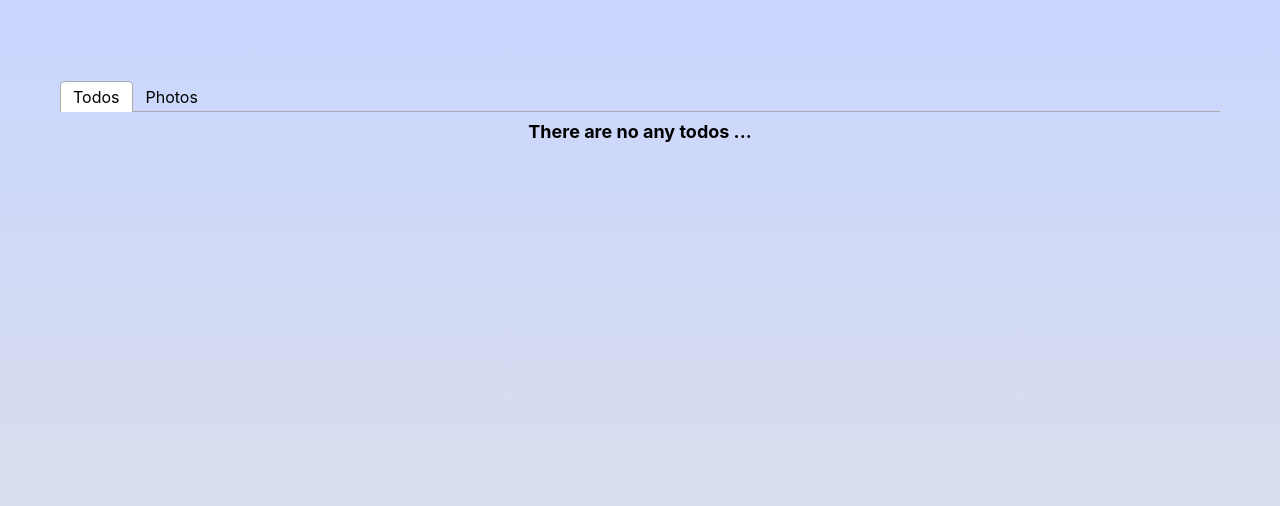
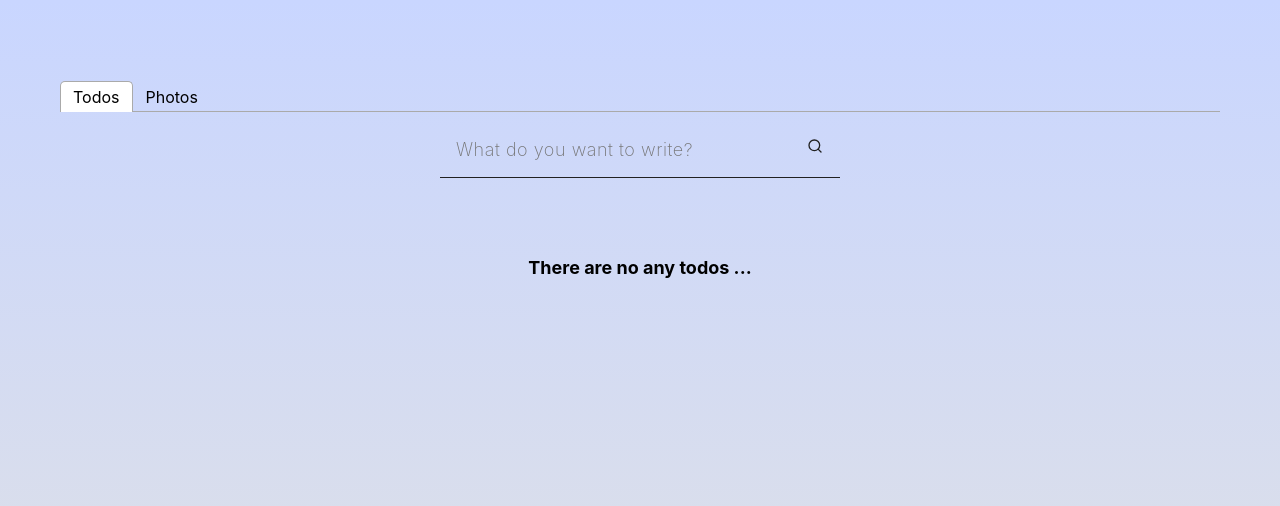
Before and after one commit to dykyys/start-files-blended-vite-2, a React (Vite) app: page / in a window 1280 px wide. Shown: the top 506 px of the page. Built offline with nearby package versions, Linux system fonts and the light colour scheme.

Commit message:
first comit

```diff
--- a/src/components/Form/Form.jsx
+++ b/src/components/Form/Form.jsx
@@ -1,5 +1,32 @@
-// import { FiSearch } from 'react-icons/fi';
+import { FiSearch } from 'react-icons/fi';
+import style from './Form.module.css';
+import { useState } from 'react';
+export const Form = ({ onSubmit }) => {
+  const [text, setText] = useState('');
+  const handeleChange = ev => {
+    setText(ev.target.value);
+  };
+  const handeleSubmit = ev => {
+    ev.preventDefault();
+    onSubmit(text);
+    setText('');
+  };
 
-export const Form = () => {
-  return <h2>Form</h2>;
+  return (
+    <form className={style.form} onSubmit={handeleSubmit}>
+      <button className={style.button} type="submit">
+        <FiSearch size="16px" />
+      </button>
+
+      <input
+        value={text}
+        className={style.input}
+        placeholder="What do you want to write?"
+        name="search"
+        required
+        autoFocus
+        onChange={handeleChange}
+      />
+    </form>
+  );
 };
--- a/src/tabs/Todos.jsx
+++ b/src/tabs/Todos.jsx
@@ -1,5 +1,17 @@
-import { Text } from 'components';
-
+import { Text, Form } from 'components';
+import { nanoid } from 'nanoid';
 export const Todos = () => {
-  return <Text textAlign="center">There are no any todos ...</Text>;
+  const handleSubmit = text => {
+    const todo = {
+      text,
+      id: nanoid(),
+    };
+    console.log(todo);
+  };
+  return (
+    <>
+      <Form onSubmit={handleSubmit} />
+      <Text textAlign="center">There are no any todos ...</Text>
+    </>
+  );
 };
```
